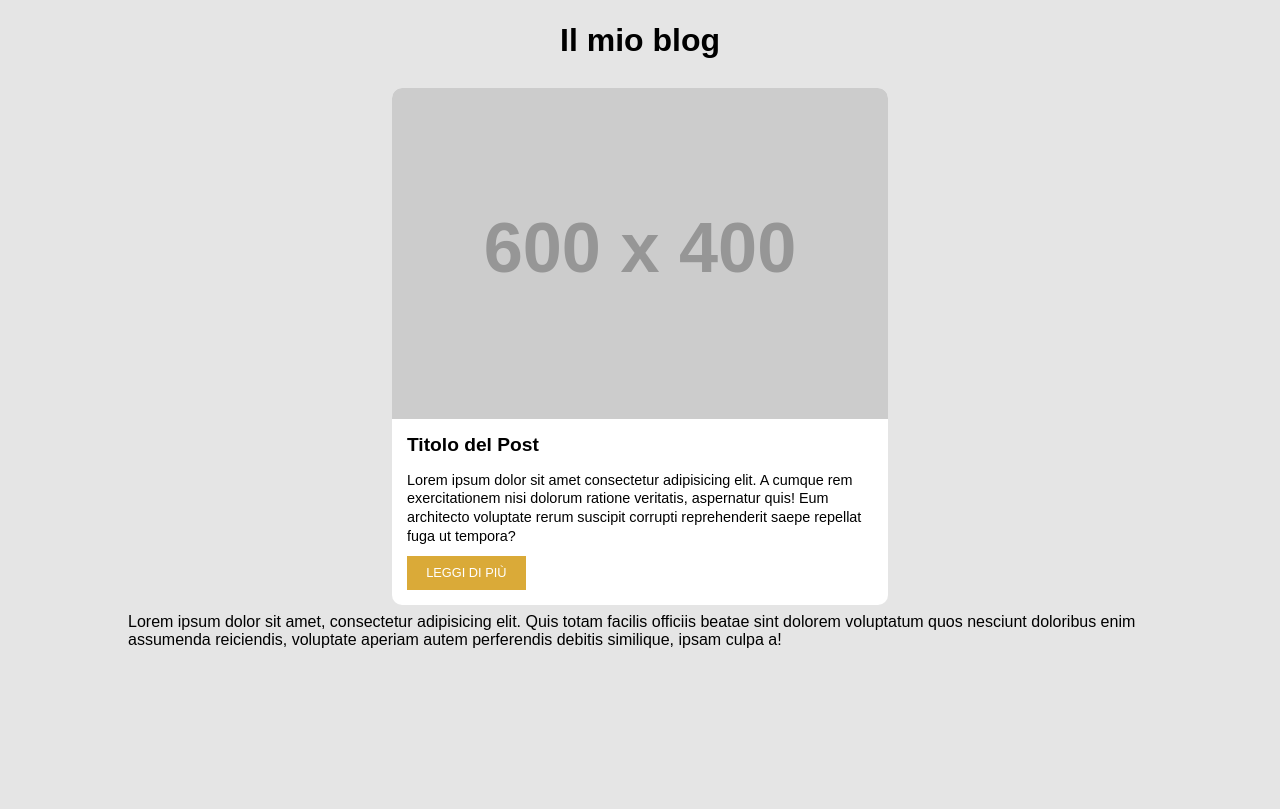
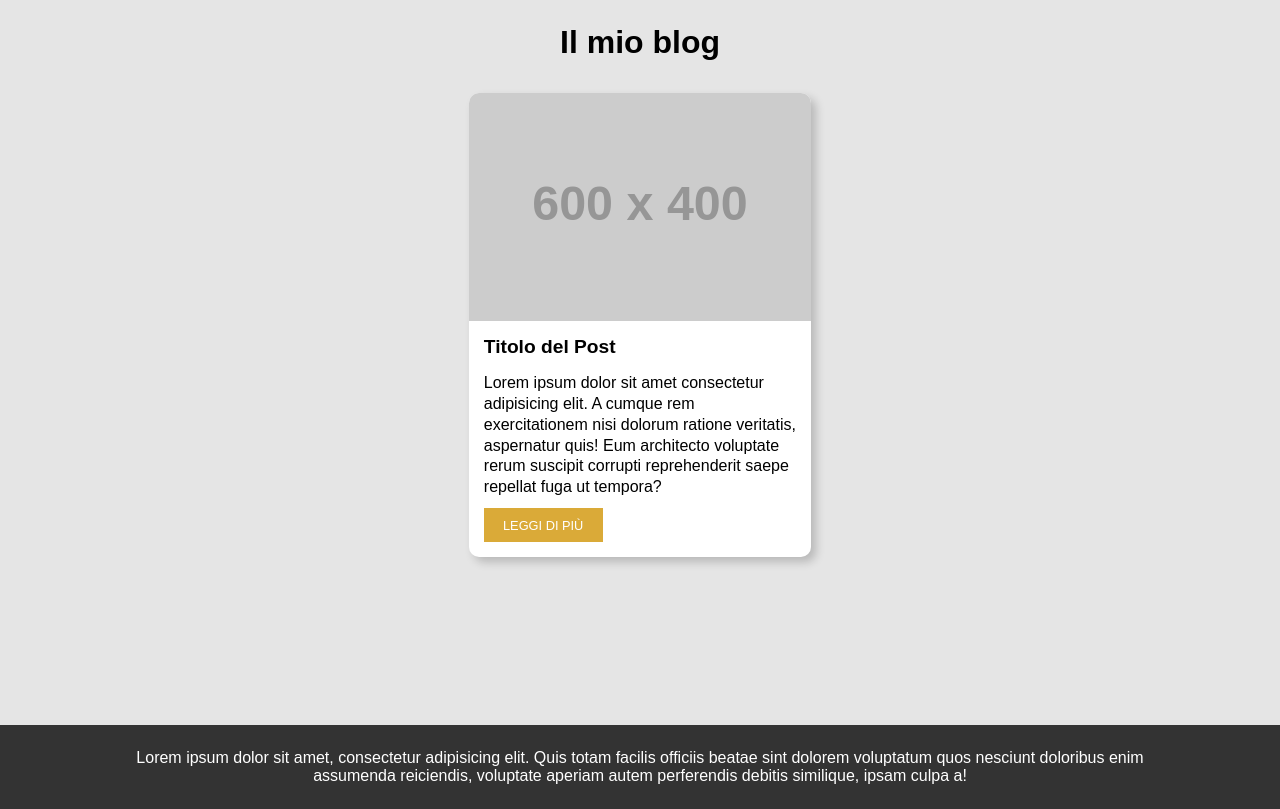
Before and after one commit to emanuelesguerzo/react-components, a React (Vite) app: page / in a window 1280 px wide. Built offline with nearby package versions, Linux system fonts and the light colour scheme.

Commit message:
feat: footer complete and code cleaning

```diff
--- a/src/components/AppFooter.jsx
+++ b/src/components/AppFooter.jsx
@@ -1,7 +1,9 @@
+import style from './AppFooter.module.css';
+
 const AppFooter = () => {
     return (
-        <footer className="container">
-            <p>Lorem ipsum dolor sit amet, consectetur adipisicing elit. Quis totam facilis officiis beatae sint dolorem voluptatum quos nesciunt doloribus enim assumenda reiciendis, voluptate aperiam autem perferendis debitis similique, ipsam culpa a!</p>
+        <footer className={style.footer}>
+            <p className={style.text}>Lorem ipsum dolor sit amet, consectetur adipisicing elit. Quis totam facilis officiis beatae sint dolorem voluptatum quos nesciunt doloribus enim assumenda reiciendis, voluptate aperiam autem perferendis debitis similique, ipsam culpa a!</p>
         </footer>
     )
 }
--- /dev/null
+++ b/src/components/AppFooter.module.css
@@ -0,0 +1,14 @@
+.footer {
+    background-color: #333333;
+    color: #ffffff;
+    min-height: 10vh;
+    padding: 1.5rem 0;
+    display: flex;
+    align-items: center;
+    justify-content: center;
+}
+
+.text {
+    width: 80%;
+    text-align: center;
+}
--- a/src/components/AppHeader.module.css
+++ b/src/components/AppHeader.module.css
@@ -1,5 +1,6 @@
 .header {
-    height: 80px;
+    min-height: 10vh;
+    padding: 1.5rem;
     display: flex;
     align-items: center;
     justify-content: center;
--- a/src/components/BlogCard.module.css
+++ b/src/components/BlogCard.module.css
@@ -1,10 +1,11 @@
 .card {
     border-radius: 10px;
     background-color: #ffffff;
+    box-shadow:  5px 5px 10px rgba(0, 0, 0, 0.2);
+    overflow: hidden;
 }
 
 .image {
-    border-radius: 10px 10px 0 0;
     display: block;
     width: 100%;
 }
@@ -19,7 +20,7 @@
 }
 
 .description {
-    font-size: 0.9rem;
+    font-size: 1rem;
     margin: 10px 0;
     line-height: 1.3;
 }
--- a/src/index.css
+++ b/src/index.css
@@ -5,16 +5,12 @@
     box-sizing: border-box;
 }
 
-img {
-    max-width: 100%;
-}
-
+/* LAYOUT */
 body {
     background-color: #e5e5e5;
     font-family: Arial, Helvetica, sans-serif;
 }
 
-/* LAYOUT */
 .container {
     margin: 0 auto;
     width: 80%;
@@ -23,13 +19,24 @@ body {
 }
 
 .col {
-    width: 50%;
+    width: 35%;
     padding: 0.5rem;
+}
+
+main {
+    min-height: 80vh;
 }
 
 /* ////////////////// */
 /*   MEDIA  QUERYS    */
 /* ////////////////// */
+/* Laptop */
+@media screen and (max-width: 1024px) {
+    .col {
+        width: 50%;
+    }
+}
+
 /* Tablet */
 @media screen and (max-width: 768px) {
     .col {
```
